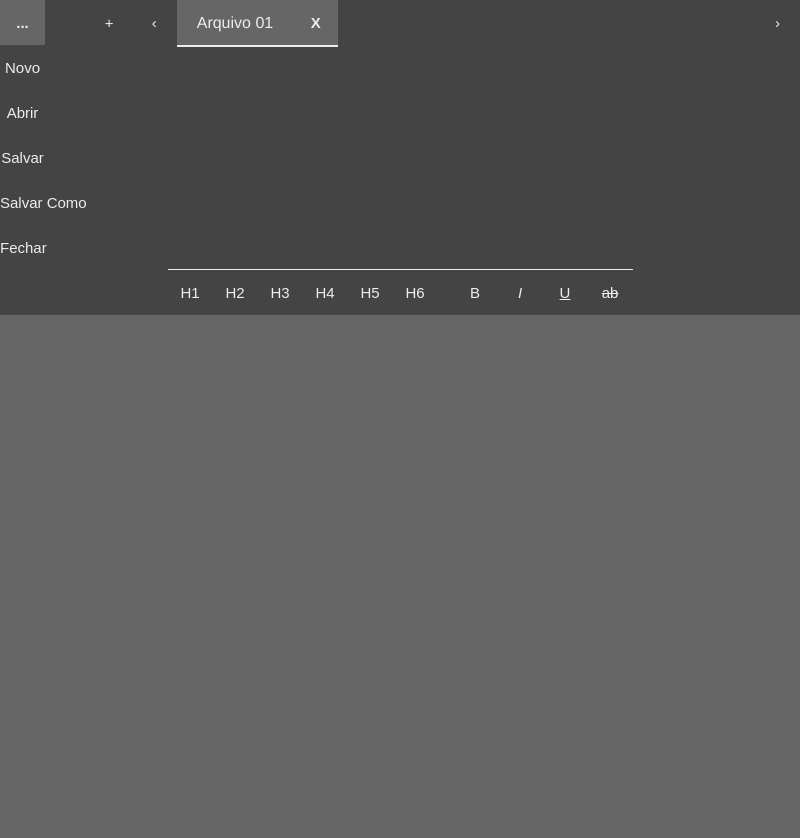
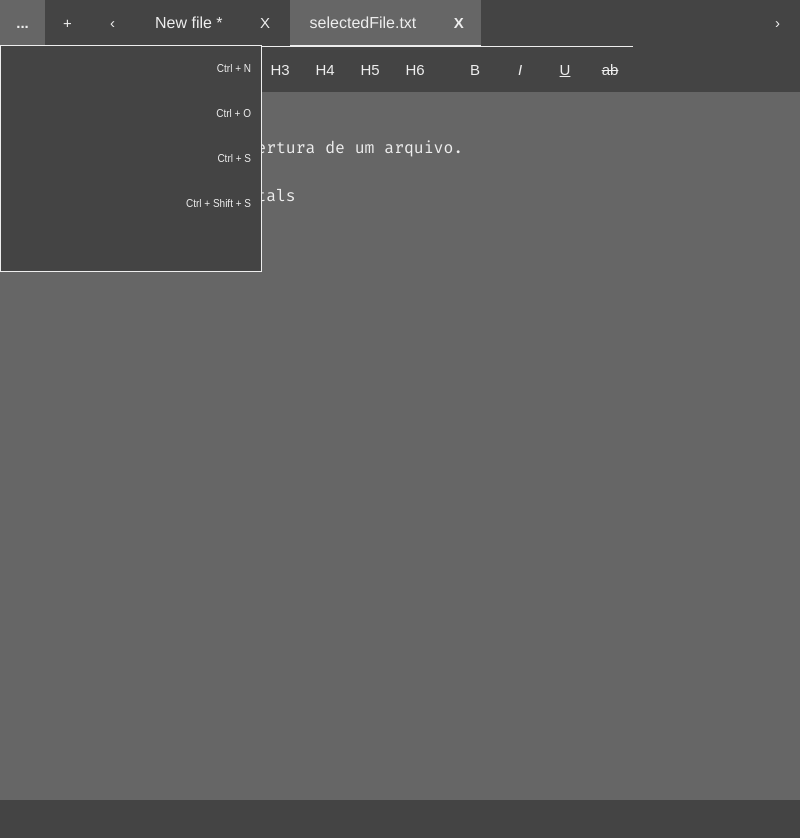
Before and after one commit to AeonDigital/Electron-Insert, an Electron app: page views/main/sample.html in a window 800 px wide. After the commit the page ends 800 px from the top, so only its background shows below. Drawn offline with Linux system fonts and the light colour scheme; no server answers.

```diff
--- a/resources/css/editor.css
+++ b/resources/css/editor.css
@@ -70,12 +70,18 @@
 }
 .subMenu > ul > li > button {
     width:100%;
-    min-width: 200px;
-    padding:0 calc(var(--main-width-division) * 2) 0 var(--main-width-division);
+    min-width: 260px;
+    padding:0 0 0 var(--main-button-shortcut-font-size);
     text-align: left;
 }
 .subMenu > ul > li > button:hover {
     font-weight: normal;
+}
+.subMenu > ul > li > button span {
+    float: right;
+    white-space: nowrap;
+    font-size: var(--main-button-shortcut-font-size);
+    padding-right: var(--main-button-shortcut-font-size);
 }
 
 
--- a/resources/css/structure.css
+++ b/resources/css/structure.css
@@ -14,6 +14,7 @@
     --main-button-font-style: normal;
     --main-button-font-size: 15px;
     --main-button-font-line-height: 15px;
+    --main-button-shortcut-font-size: 10px;
 
     --btn-file-select-font-style: normal;
     --btn-file-select-font-size: 16px;
--- /dev/null
+++ b/resources/fonts/svg/icons.css
@@ -0,0 +1,16 @@
+@font-face {
+  font-family: 'Icons';
+  src: url('icons.svg') format('svg');
+  font-weight: normal;
+	font-style: normal;
+}
+
+.icons {
+  font-family: 'Icons';
+  font-style: normal;
+	font-weight: normal;
+	font-variant: normal;
+	text-transform: none;
+}
+.i-aeondigital:before {content: "\e600";}
+.i-gear:before {content: "\e601";}
--- a/resources/js/appInsert.js
+++ b/resources/js/appInsert.js
@@ -57,6 +57,12 @@
                         break;
                     case 'inside':
                         btn.innerHTML = lbl;
+
+                        if (btn.attributes['data-btn-shortcut'] !== undefined) {
+                            let sc = document.createElement('span');
+                            sc.innerHTML = btn.attributes['data-btn-shortcut'].value;
+                            btn.appendChild(sc);
+                        }
                         break;
                 }
             }
--- a/views/main/sample.html
+++ b/views/main/sample.html
@@ -1,71 +1,87 @@
 <!DOCTYPE html>
 <html lang="en">
     <head>
-        <meta charset="UTF-8" />
-        <title>Insert</title>
+        <meta charset="UTF-8">
+        <title>›Insert Editor</title>
 
-        <link rel="stylesheet" href="../../resources/css/structure.css" />
-        <link rel="stylesheet" href="../../resources/css/editor.css" />
+        <link rel="stylesheet" href="../../resources/css/structure.css">
+        <link rel="stylesheet" href="../../resources/css/editor.css">
 
-        <link rel="stylesheet" href="../../resources/fonts/fira_code/fira_code.css" />
-        <link rel="stylesheet" href="../../resources/fonts/inter/inter.css" />
+        <link rel="stylesheet" href="../../resources/fonts/fira_code/fira_code.css">
+        <link rel="stylesheet" href="../../resources/fonts/inter/inter.css">
 
+
+        <script src="../../resources/js/sym-e.js"></script>
+        <script>
+            const { ipcRenderer } = require('electron');
+        </script>
+
+
+        <script src="../../resources/js/insertFile.js"></script>
+        <script src="../../resources/js/appInsert.js"></script>
         <script src="index_IPCRenderer.js"></script>
-        <script src="../../resources/js/insert.js"></script>
-        <script>
-            window.onload = function () {
-                ipcRendererStart();
-                const ins = new insert();
-            };
-        </script>
     </head>
     <body>
         <section id="mainControls">
             <div class="row d-flex">
-                <div class="sub-menu">
+                <div class="subMenu">
                     <button type="button" id="loadnewwindow" data-btn-action="menu">...</button>
                     <ul>
-                        <li><button type="button" data-btn-action="new">Novo</button></li>
-                        <li><button type="button" data-btn-action="open">Abrir</button></li>
-                        <li><button type="button" data-btn-action="save">Salvar</button></li>
-                        <li><button type="button" data-btn-action="saveas">Salvar Como</button></li>
-                        <li><button type="button" data-btn-action="close">Fechar</button></li>
+                        <li>
+                            <button type="button"
+                                    data-btn-action="cmdNew"
+                                    data-btn-label="inside"
+                                    data-btn-shortcut="Ctrl + N">
+                                New File<span>Ctrl + N</span>
+                            </button>
+                        </li>
+                        <li>
+                            <button type="button"
+                                    data-btn-action="cmdOpen"
+                                    data-btn-label="inside"
+                                    data-btn-shortcut="Ctrl + O">
+                                Open<span>Ctrl + O</span>
+                            </button>
+                        </li>
+                        <li>
+                            <button type="button"
+                                    data-btn-action="cmdSave"
+                                    data-btn-label="inside"
+                                    data-btn-shortcut="Ctrl + S">
+                                Save<span>Ctrl + S</span>
+                            </button>
+                        </li>
+                        <li>
+                            <button type="button"
+                                    data-btn-action="cmdSaveAs"
+                                    data-btn-label="inside"
+                                    data-btn-shortcut="Ctrl + Shift + S">
+                                Save as<span>Ctrl + Shift + S</span>
+                            </button>
+                        </li>
+                        <li>
+                            <button type="button"
+                                    data-btn-action="cmdCloseApp"
+                                    data-btn-label="inside">
+                                Close
+                            </button>
+                        </li>
                     </ul>
                 </div>
                 <div class="d-flex">
-                    <button type="button" data-btn-action="new">+</button>
+                    <button type="button" data-btn-action="cmdNew" title="New File">+</button>
                     <button type="button" data-btn-action="selectPrev"><span>‹</span></button>
                 </div>
                 <div class="menuWindow">
-                    <ul class="menuFile">
-                        <li class="active">
-                            <span>Arquivo 01</span>
-                            <button type="button" data-btn-action="">X</button>
+                    <ul id="mainMenu" class="menuFile">
+                        <li data-file-id="1">
+                            <span>New file *</span>
+                            <button type="button" data-btn-action="closeFile">X</button>
                         </li>
-                        <!--li>
-                            <span>Arquivo 02</span>
-                            <button type="button" data-btn-action="">X</button>
+                        <li data-file-id="2" class="active">
+                            <span>selectedFile.txt</span>
+                            <button type="button" data-btn-action="closeFile">X</button>
                         </li>
-                        <li>
-                            <span>Arquivo 03</span>
-                            <button type="button" data-btn-action="">X</button>
-                        </li>
-                        <li>
-                            <span>Arquivo 04</span>
-                            <button type="button" data-btn-action="">X</button>
-                        </li>
-                        <li>
-                            <span>Arquivo 05</span>
-                            <button type="button" data-btn-action="">X</button>
-                        </li>
-                        <li>
-                            <span>Arquivo 06</span>
-                            <button type="button" data-btn-action="">X</button>
-                        </li>
-                        <li>
-                            <span>Arquivo 07</span>
-                            <button type="button" data-btn-action="">X</button>
-                        </li-->
                     </ul>
                 </div>
                 <div class="d-flex">
@@ -74,35 +90,37 @@
             </div>
             <div id="mainMarkupButtons" class="row">
                 <div>
-                    <button type="button" data-btn-action="header1">H1</button>
-                    <button type="button" data-btn-action="header2">H2</button>
-                    <button type="button" data-btn-action="header3">H3</button>
-                    <button type="button" data-btn-action="header4">H4</button>
-                    <button type="button" data-btn-action="header5">H5</button>
-                    <button type="button" data-btn-action="header6">H6</button>
+                    <button type="button" data-btn-action="cmdHeader1" title="Header 1">H1</button>
+                    <button type="button" data-btn-action="cmdHeader2" title="Header 2">H2</button>
+                    <button type="button" data-btn-action="cmdHeader3" title="Header 3">H3</button>
+                    <button type="button" data-btn-action="cmdHeader4" title="Header 4">H4</button>
+                    <button type="button" data-btn-action="cmdHeader5" title="Header 5">H5</button>
+                    <button type="button" data-btn-action="cmdHeader6" title="Header 6">H6</button>
                     <span></span>
-                    <button type="button" data-btn-action="bold">B</button>
-                    <button type="button" data-btn-action="italic"><i>I</i></button>
-                    <button type="button" data-btn-action="underline"><u>U</u></button>
-                    <button type="button" data-btn-action="strike"><s>ab</s></button>
+                    <button type="button" data-btn-action="cmdBold" title="Bold">B</button>
+                    <button type="button" data-btn-action="cmdItalic" title="Italic"><i>I</i></button>
+                    <button type="button" data-btn-action="cmdUnderline" title="underline"><u>U</u></button>
+                    <button type="button" data-btn-action="cmdStrike" title="strike"><s>ab</s></button>
                 </div>
             </div>
         </section>
-        <main>
-            <!--section data-panel="editor-document">
-                <p>
-                    Editable content.
-                    <br />
-                    Seccond.
-                </p>
+        <main id="mainPanel">
+            <section data-panel="editor-document"
+                    data-file-id="1"
+                    spellcheck="false"
+                    contenteditable="true">
+                <p>Isto é um teste</p>
             </section>
-            <section data-panel="editor-document">
-                <p>
-                    Editable content. 01
-                    <br />
-                    Seccond.
-                </p>
-            </section-->
+            <section data-panel="editor-document"
+                    data-file-id="2"
+                    spellcheck="false"
+                    class="active"
+                    contenteditable="true">
+                <p>Informação fake</p>
+                <p>para simular &lt;b&gt;a&lt;/b&gt; abertura de um arquivo.</p>
+                <p></p>
+                <p>E aqui uma nova linha e tals</p>
+            </section>
         </main>
     </body>
 </html>
```
Also changed, not shown: views/main/index.html (+23 -5 lines), resources/fonts/svg/icons.svg (added).
